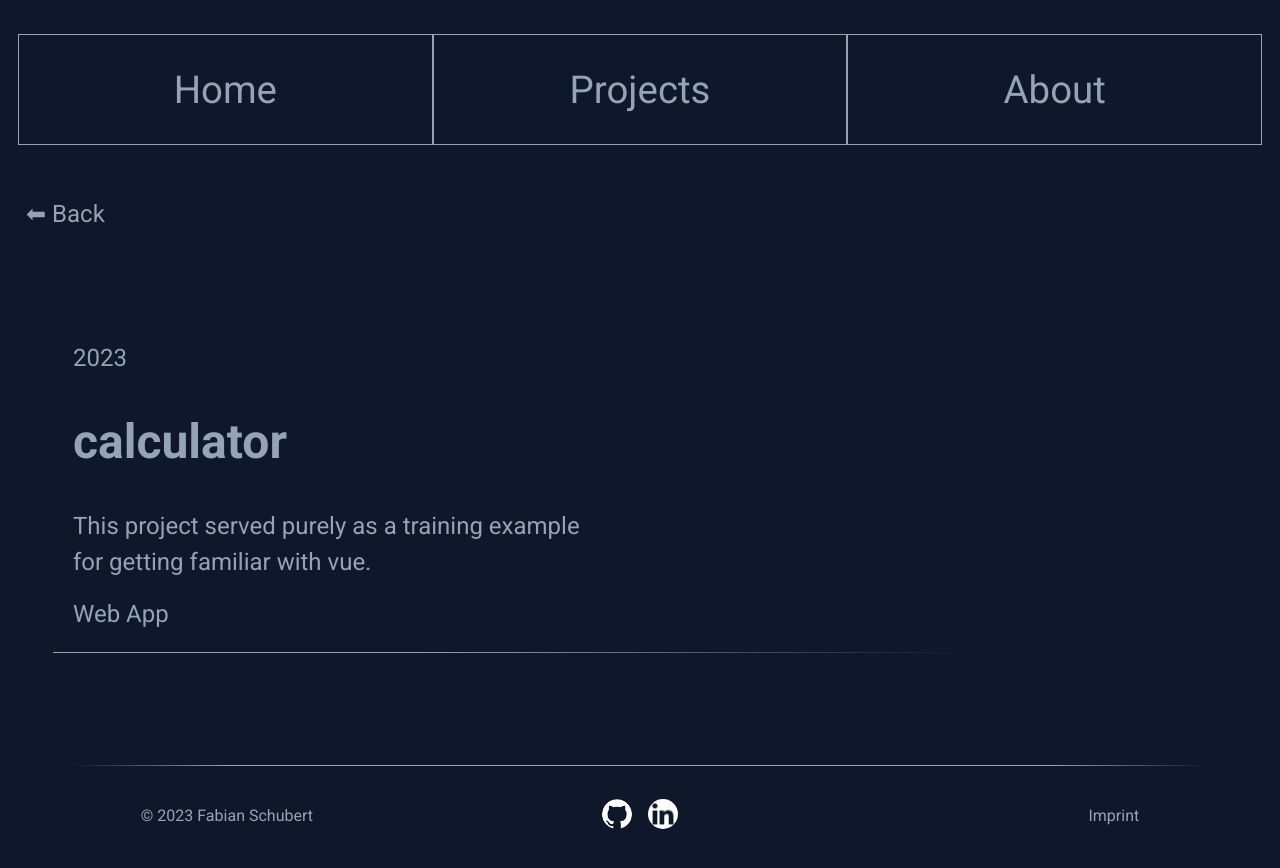
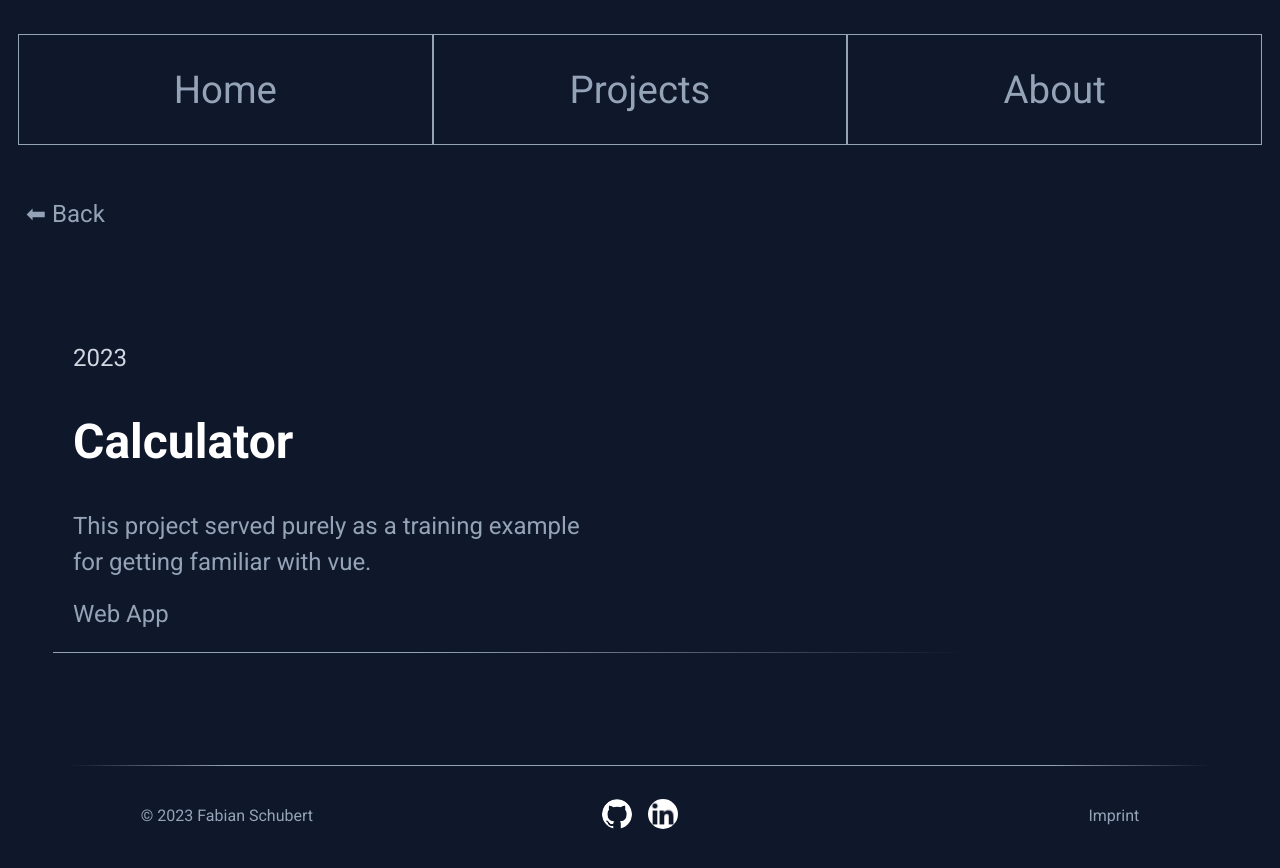
Before and after one commit to Schubi222/Porfolio, a Vue app in the folder Porfolio/: page /projects/calculator in a window 1280 px wide. Shown: the top 868 px of the page. Built offline with nearby package versions, Linux system fonts and the light colour scheme.

Commit message:
Project Preview styling

```diff
--- a/Porfolio/src/assets/ProjectCard.scss
+++ b/Porfolio/src/assets/ProjectCard.scss
@@ -1,4 +1,3 @@
-
 .Project-Card-Link{
   width: fit-content;
 }
@@ -27,9 +26,8 @@
     filter: blur(4px);
     width: 110%;
     height: 110%;
+  }
 
-
-  }
   &:hover .Hover-Wrapper{
     opacity: 1;
   }
--- a/Porfolio/src/assets/ProjectPreview.css
+++ b/Porfolio/src/assets/ProjectPreview.css
@@ -21,8 +21,15 @@ $text-color:#E6EFFF;
   padding: 20px;
   border-bottom: 1px solid;
 }
+.Project-Preview-Wrapper__content-name {
+  color: white;
+}
+.Project-Preview-Wrapper__content-date {
+  color: #d1d8e1;
+}
 .Project-Preview-Wrapper__content-description {
   max-width: 40ch;
+  line-height: 36px;
 }
 .Project-Preview-Wrapper__content-img {
   width: 100%;
--- a/Porfolio/src/assets/ProjectPreview.scss
+++ b/Porfolio/src/assets/ProjectPreview.scss
@@ -23,10 +23,17 @@
             ) 1 0;
 
     padding: 20px;
+    border-bottom: 1px solid;
+    &-name{
+      color: variables.$heading-color;
+    }
+    &-date{
+      color: variables.$sub-heading-color;
 
-    border-bottom: 1px solid;
+    }
     &-description{
       max-width: 40ch;
+      line-height: variables.$basic-line-hight;
     }
     &-img{
       width: 100%;
--- a/Porfolio/src/views/ProjectDetailsView.vue
+++ b/Porfolio/src/views/ProjectDetailsView.vue
@@ -3,7 +3,7 @@
       <div class="Project-Preview-Wrapper__back-btn animated-link" @click="$router.back()">&#11013; Back</div>
     <div class="Project-Preview-Wrapper__content">
       <div class="Project-Preview-Wrapper__content-date">{{ date }}</div>
-      <h1 class="Project-Preview-Wrapper__content-name">{{name}}</h1>
+      <h1 class="Project-Preview-Wrapper__content-name">{{capitalizedName}}</h1>
       <div class="Project-Preview-Wrapper__content-description">{{description}}</div>
       <div class="Project-Preview-Wrapper__content-type">{{type}}</div>
       <div class="Project-Preview-Wrapper__content-view-project" v-if="project_link">View Project</div>
@@ -17,7 +17,7 @@
 <script setup>
   import projects_file from '@/assets/Data/projects.json'
 
-  import {ref} from "vue";
+  import {computed, ref} from "vue";
 
   function searchProjectByName(name) {
     for (const project of projects_file.projects) {
@@ -36,6 +36,12 @@
   const type = ref(project.type)
   const project_link = ref(project.project_link)
   const img = ref(project.large_img_src)
+
+  const capitalizedName = computed(() =>{
+    const capitalizedFirst = name.value[0].toUpperCase();
+    const rest = name.value.slice(1);
+    return capitalizedFirst + rest;
+  })
 </script>
 
 <style scoped>
```
Also changed, not shown: 2 other files (tests, documents, lock files or other folders).
